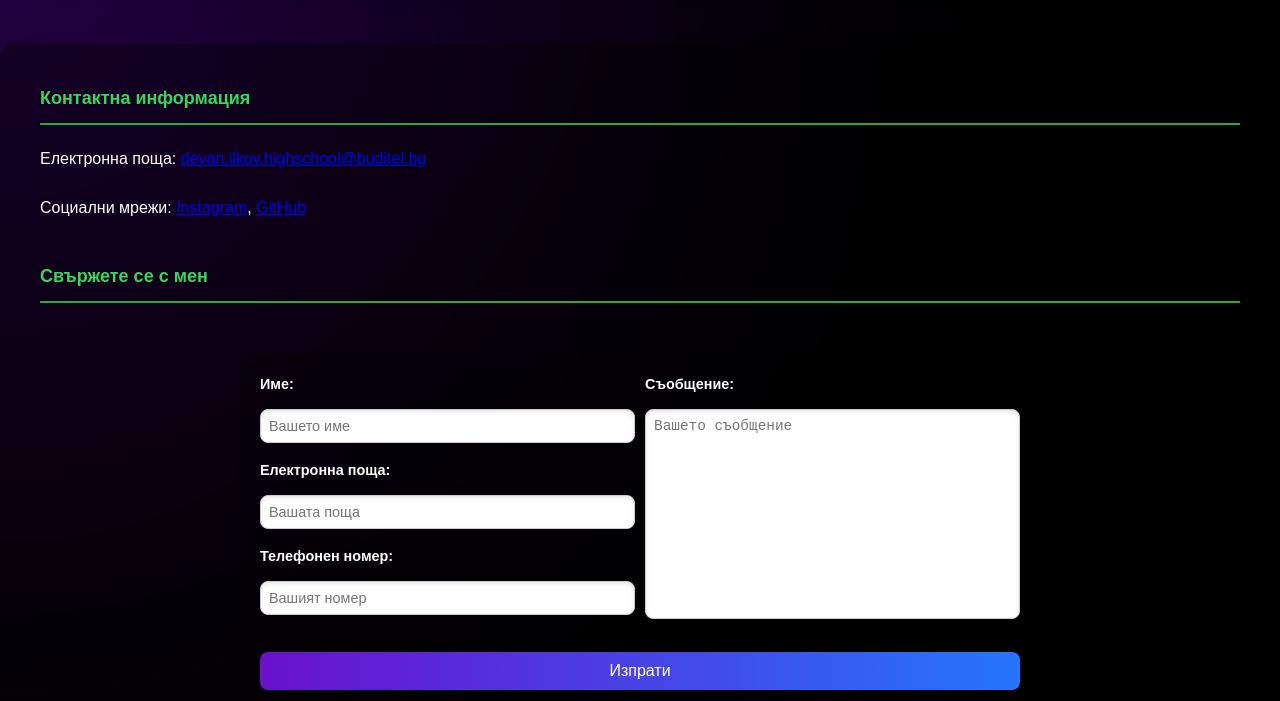
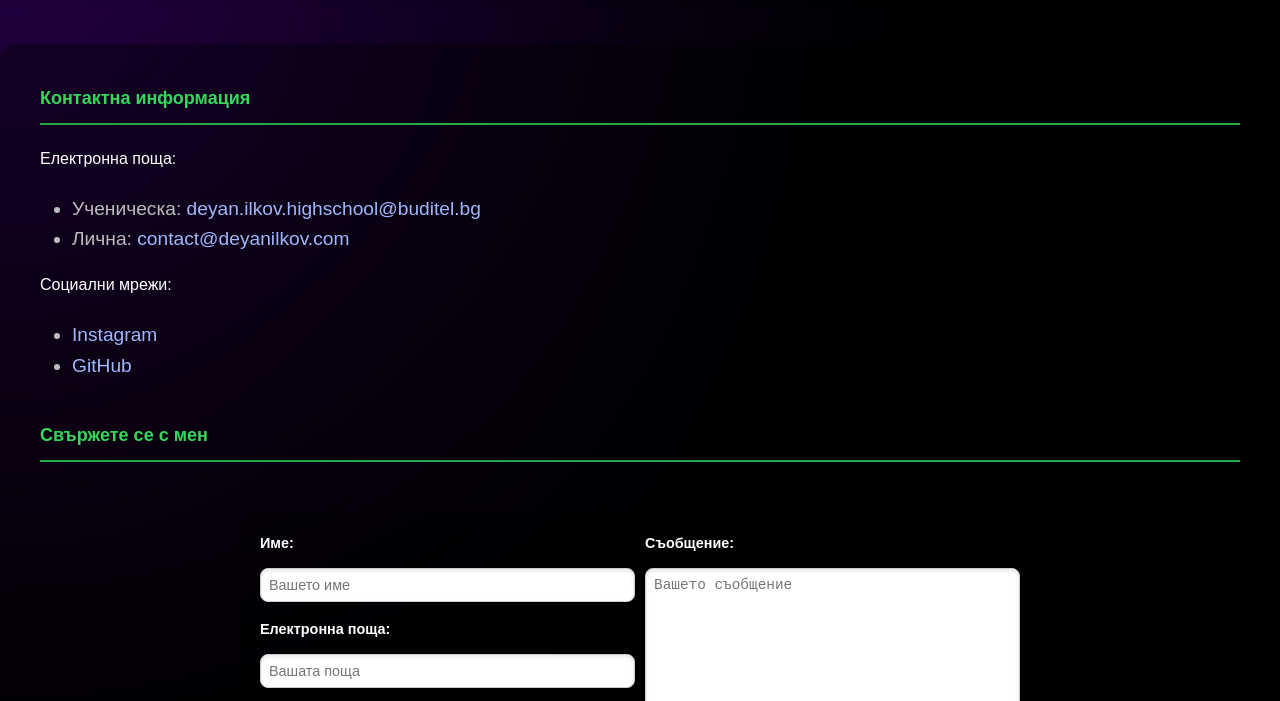
Before and after one commit to homophobiaa/PersonalBranding, a plain HTML site: page contact.html in a window 1280 px wide. Shown: the part 79-780 px from the top of the page. Drawn offline with Linux system fonts and the light colour scheme.

Commit message:
Updated contact and their design

```diff
--- a/contact.html
+++ b/contact.html
@@ -32,8 +32,21 @@
     <main>
         <section>
             <h2>Контактна информация</h2>
-            <p>Електронна поща: <a href="mailto:deyan.ilkov.highschool@buditel.bg">deyan.ilkov.highschool@buditel.bg</a></p>
-            <p>Социални мрежи: <a href="https://www.instagram.com/d.ilkv/profilecard/?igsh=cmZvZ3E4bXN0cTdk">Instagram</a>, <a href="https://github.com/homophobiaa">GitHub</a></p>
+            <p style="">Електронна поща: </p>
+            <div style="padding-left: 2rem; padding-bottom: 1rem;">
+                <ul>
+                    <li><a>Ученическа: </a><a class="links-large" href="mailto:deyan.ilkov.highschool@buditel.bg">deyan.ilkov.highschool@buditel.bg</a></li>
+                    <li><a>Лична: </a><a class="links-large" href="mailto:contact@deyanilkov.com">contact@deyanilkov.com</a></li>
+                </ul>
+            </div>
+
+            <p>Социални мрежи: </p>
+            <div style="padding-left: 2rem;">
+                <ul>
+                    <li><a class="links" href="https://www.instagram.com/d.ilkv/profilecard/?igsh=cmZvZ3E4bXN0cTdk">Instagram</a></li>
+                    <li><a class="links" href="https://github.com/homophobiaa">GitHub</a></li>
+                </ul>
+            </div>
         </section>
 
         <section>
--- a/css/style.css
+++ b/css/style.css
@@ -148,6 +148,23 @@ details {
     outline: none;
     user-select: none;
   }
+
+.links, .links-large{
+    color: rgb(159, 184, 252);
+    text-decoration: none; /* Optional: removes underline */
+    display: inline-block; /* Required for transform to work */
+    transition: transform 0.3s ease, color 0.3s ease; /* Smooth transition for transform and color */
+}
+
+.links:hover{
+    color: rgb(255, 255, 255);
+    transform: scale(1.4) rotate(5deg) translateX(1rem); /* Enlarge (scale) and tilt (rotate) */
+}
+
+.links-large:hover{
+    color: rgb(255, 255, 255);
+    transform: scale(1.4) rotate(5deg) translateX(3rem); /* Enlarge (scale) and tilt (rotate) */
+}
 
 .deramedia{
     max-height: 350px;
```
